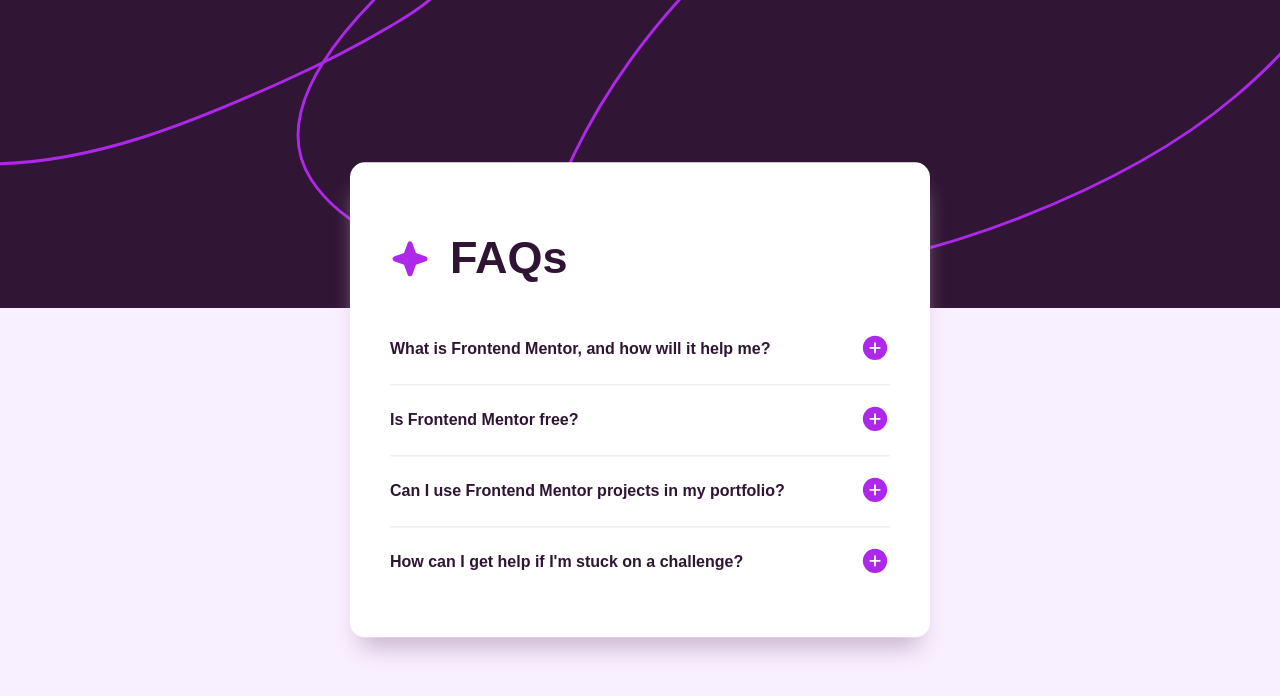
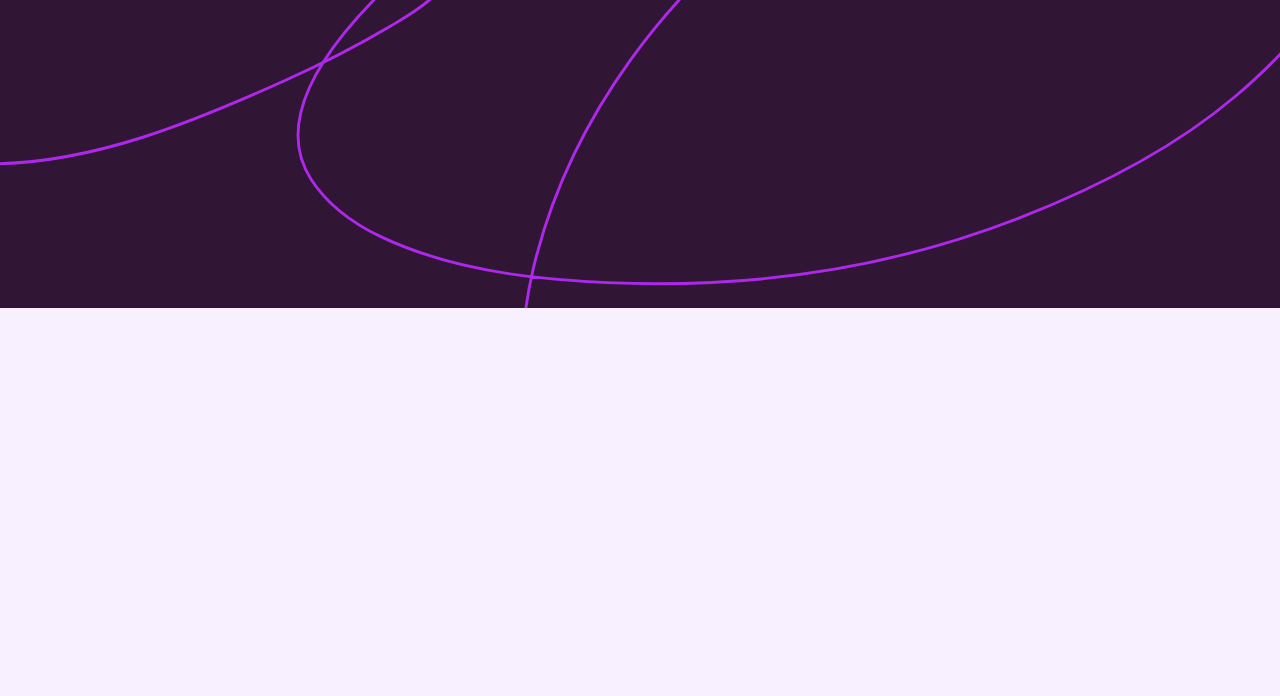
Before and after one commit to annaduong17/faq-accordion, a React (Create React App) app: page / in a window 1280 px wide. Shown: the top 696 px of the page. Built offline with nearby package versions, Linux system fonts and the light colour scheme; a web font is replaced by a local one.

Commit message:
add FAQPage and text content

```diff
--- a/src/components/FAQPage.js
+++ b/src/components/FAQPage.js
@@ -1,37 +1,141 @@
-import Accordion from './Accordion';
-import Star from '../images/icon-star.svg';
-
 export default function FAQPage() {
-  const items = [
+  const general = [
     {
-      id: 'a',
-      label: 'What is Frontend Mentor, and how will it help me?',
-      content: 'Frontend Mentor offers realistic coding challenges to help developers improve their frontend coding skills with projects in HTML, CSS, and JavaScript. It\'s suitable for all levels and ideal for portfolio building.',
+      question: 'What does this platform do, and how will it help me?',
+      answer: 'We provide front-end challenges that include professional web designs. These allow you to practice building websites in a realistic workflow. Taking these challenges will help you improve your skills, gain experience creating websites, and build up an incredible project portfolio. We also have a large community of developers, so it\'s a great way to meet other devs!'
     },
     {
-      id: 'b',
-      label: 'Is Frontend Mentor free?',
-      content: 'The majority of our challenges are free, yes. We do have some that are premium and require a Pro subscription to access. It will say on each challenge whether they are free or premium, so it\'s easy to tell the difference.',
+      question: 'Is it free?',
+      answer: 'The majority of our challenges are free, yes. We do have some that are premium and require a Pro subscription to access. It will say on each challenge whether they are free or premium, so it\'s easy to tell the difference.'
     },
     {
-      id: 'c',
-      label: 'Can I use Frontend Mentor projects in my portfolio?',
-      content: 'Definitely! Please do feel free to use whatever you build in your portfolio. Helping developers add professional-looking projects to their portfolio was one of the reasons we created this platform!',
+      question: 'Can I use these projects in my portfolio?',
+      answer: 'Definitely! Please do feel free to use whatever you build in your portfolio. Helping developers add professional-looking projects to their portfolio was one of the reasons we created this platform!'
     },
     {
-      id: 'd',
-      label: 'How can I get help if I\'m stuck on a challenge?',
-      content: 'The best (and quickest) way to get help on a challenge is in our Discord server. There are thousands of other developers in there, so it\'s a great place to ask questions. We even have a dedicated "help" channel! If you haven\'t joined yet, you can get an invite to our Discord server here.',
+      question: 'What are points for, and how does the points system work?',
+      answer: 'Your "Mentor Score" is a rough gauge of your reputation on the platform. Earning more points can boost your exposure within the community and get you on the Wall of Fame. Click "Learn about our Wall of Fame" on the Wall of Fame for all the information.'
+    },
+    {
+      question: 'Can I use these challenges within my own free or commercial content/tutorials/projects?',
+      answer: 'Please visit our License page to learn more about how our challenges can be used within your own content. If you\'re unsure about anything, please feel free to contact us at hi@frontendmentor.io and we\'ll be more than happy to answer your questions.'
+    },
+  ];
+
+  const account = [
+    {
+      question: 'Is there any way to sign-up other than GitHub?',
+      answer: 'It\'s just GitHub at the moment. We only take the most basic information from your GitHub profile like email, username, profile picture, etc., and don\'t access your repositories. We do have plans to offer more sign-up options, so stay tuned.',
+    },
+    {
+      question: 'How do I delete my account?',
+      answer: 'Go to Settings > Account > Delete Account. Be aware that clicking "Delete Account" will delete all your data, including associated data, like solutions, comments, etc., and cannot be undone.',
+    },
+  ];
+
+  const subscription = [
+    {
+      question: 'Can I get my employer to pay for my subscription?',
+      answer: 'If you\'re employed as a developer, your employer should be happy to pay for your subscription as part of your training budget. Be sure to ask them first. If they\'re happy to do so, complete the checkout and then send an email to hi@frontendmentor.io with the company\'s name and address, and we\'ll update the invoice.',
+    },
+    {
+      question: 'Do you offer discounts?',
+      answer: 'We don\'t offer any discounts on the Pro subscription beyond the regional discounts that we automatically apply. We have lots of free challenges, so we\'d recommend using them. Then, if you feel you\'ll get value from the Pro subscription, you can upgrade.',
+    },
+    {
+      question: 'Do you offer refunds?',
+      answer: 'We offer a "fair use" refund policy within 14-days of starting your first subscription. Fair use means that if you download one or two premium assets (designs, premium challenges) and decide it\'s not for you, we\'re happy to process a refund. After all, we want you to be satisfied with your purchase! But if you\'ve downloaded three or more premium assets and then requested a refund, we reserve the right to say no. To request a refund, email hi@frontendmentor.io within 14-days of starting your subscription.',
+    },
+    {
+      question: 'Can I cancel my subscription any time?',
+      answer: 'Definitely! We provide easy account management through the Settings page. Click on the Billing tab, and you\'ll be able to manage your subscription without a problem.',
+    },
+    {
+      question: 'I\'m on the monthly subscription option and would like to upgrade to yearly. How can I do this?',
+      answer: 'Please email hi@frontendmentor.io and we\'ll happily help you switch your subscription.',
+    },
+    {
+      question: 'Does the subscription auto-renew?',
+      answer: 'Our subscriptions do auto-renew at the end of their term. You can easily manage your subscription by going to Settings > Billing. We send you an email reminder a few days before your subscription renews to make sure you don\'t get caught out.',
+    },
+    {
+      question: 'Why are there credits limits on the monthly subscription?',
+      answer: 'Due to the downloadable nature of our Pro assets (design files, premium challenges), we need credit limits for monthly subscribers. Otherwise, someone could subscribe for a month, download everything, and immediately cancel. So we need the limits in place so we can function as a business. The limits we\'ve chosen allow a lot of practice on a month-to-month basis. You can download 5x design files for our free challenges, and you can take 2x premium challenges.',
+    },
+    {
+      question: 'Can I buy a subscription as a gift for someone else?',
+      answer: 'Yes! We don\'t have an automated process in place for this yet, but please email hi@frontendmentor.io and we\'ll be happy to help you out.',
+    },
+  ];
+
+  const challenge = [
+    {
+      question: 'How can I get help if I\'m stuck on a challenge?',
+      answer: 'The best (and quickest) way to get help on a challenge is in our Discord server. There are thousands of other developers in there, so it\'s a great place to ask questions. We even have a dedicated "help" channel! If you haven\'t joined yet, you can get an invite to our Discord server here.',
+    },
+    {
+      question: 'Can I use libraries/frameworks on these projects?',
+      answer: 'Yes! Our challenges provide professional designs but there are no rules on what tools to use. So feel free to use anything you like to build your projects.',
+    },
+    {
+      question: 'How often are new challenges added?',
+      answer: 'We launch a new challenge every two weeks. We alternate between free and premium challenge launches, so we launch one free and one premium challenge each month.',
+    },
+    {
+      question: 'What is the difference between the desktop-design, mobile-design, and desktop-preview images in my starter code?',
+      answer: 'The desktop-design and mobile-design images show you how the layout should look at large and small screen sizes. The desktop design is 1440px wide, and the mobile design is 375px. However, try building projects to look good on all screen sizes. The desktop-preview image is a preview image used in the README file. You don’t need to reference this while building the project.',
+    },
+  ];
+
+  const solution = [
+    {
+      question: 'How do I submit my solution?',
+      answer: 'We\'d recommend reading our complete guide to submitting solutions . If you get stuck and need help, please feel free to ask questions in our Discord server, and we\'ll help you submit your project.',
+    },
+    {
+      question: 'How do I edit my solution?',
+      answer: 'Go to the solution page and click the vertical ellipsis menu at the top right of the title section. When the menu opens, you\'ll see an option to edit your solution.',
+    },
+    {
+      question: 'How do I delete my solution?',
+      answer: 'Go to the solution page and click the vertical ellipsis menu at the top right of the title section. When the menu opens, you\'ll see an option to delete your solution.',
+    },
+    {
+      question: 'How do I generate a new solution screenshot?',
+      answer: 'You\'ll see a "Generate Screenshot" button below the design comparison slider on the solution page. Clicking this will create a new screenshot.',
+    },
+    {
+      question: 'Is there an official solution I can take a look at?',
+      answer: 'We don\'t provide "official" solutions for the challenges. This is because there is no single perfect way to complete a challenge. Instead, you\'re encouraged to review other people\'s code in the community. You can learn so much by seeing how other people have approached the same challenges and giving them feedback.',
+    },
+    {
+      question: 'Do I get a code review when I post my solution?',
+      answer: 'Frontend Mentor is a collaborative learning community where everyone can give feedback to each other. If you\'d like to receive feedback from the community, please be sure to post a question when you submit your solution. The more specific you can be, the better. Being clear with your questions means you\'re much more likely to receive valuable feedback from others.',
+    },
+    {
+      question: 'Why does my solution screenshot look different to the live version?',
+      answer: 'We use a headless Chromium browser to take solution screenshots, so check your solution using Chrome to see how it looks. You might need to update your code to improve cross-browser consistency. If the screenshot still looks different, please email us at hi@frontendmentor.io, and we\'ll look into it.',
+    },
+  ];
+
+  const licensing = [
+    {
+      question: 'Can I stream myself completing Frontend Mentor challenges?',
+      answer: 'Go for it! We love seeing people use our challenges to help their audience learn how to build projects. We just ask a couple of things: please point your audience to our site instead of distributing the code, and please don\'t distribute the design files. If you\'re on Twitter, feel free to mention our Frontend Mentor Twitter account when promoting your video, and we\'ll happily retweet to help boost your post!',
+    },
+    {
+      question: 'Can I use Frontend Mentor challenges within my free course/tutorial?',
+      answer: 'If you\'d like to use our challenges within your course or tutorial content, please get in touch with us at hi@frontendmentor.io. We\'re always open to collaborations and would love to hear about your project and how we can work together. We\'ll happily help promote your project to our community as well!',
+    },
+    {
+      question: 'I want to use Frontend Mentor challenges in a commercial course/tutorial/project. Is this possible?',
+      answer: 'We do offer commercial licenses. So if you\'d like to use our challenges in a commercial project with no need for attribution, please get in touch at hi@frontendmentor.io for more information.',
     },
   ];
 
   return(
-    <div className='main-content'>
-      <div className='heading-container flex'>
-        <img src={Star} alt="star icon" />
-        <h1>FAQs</h1>
-      </div>
-      <Accordion items={items}/>
+    <div>
+
     </div>
-  );
+  )
 }
```
